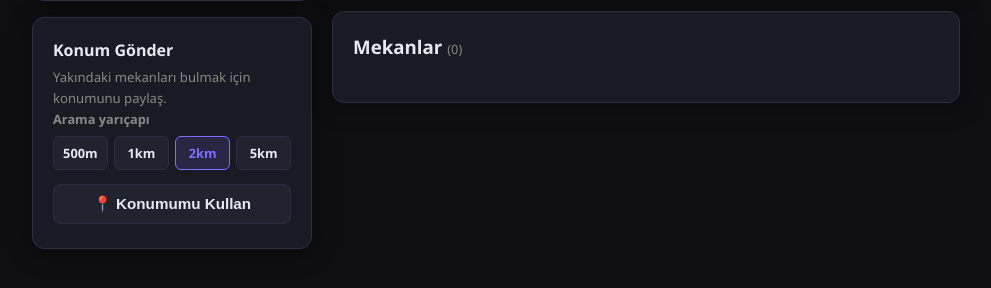
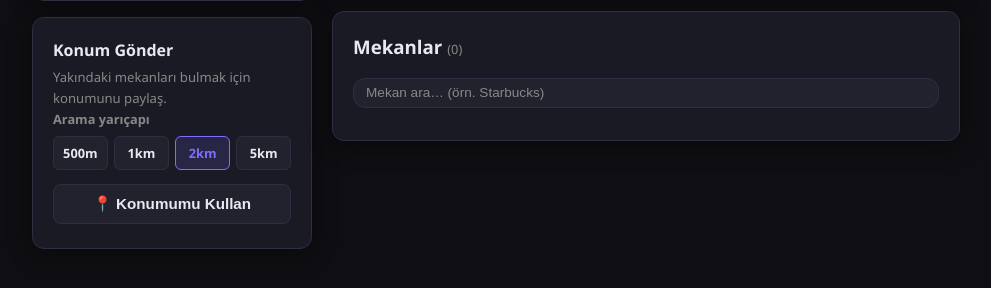
Before and after one commit to ExaelXage/farketmez, a Flask app: template templates/room.html in a window 1280 px wide. Shown: the part 462-750 px from the top of the page, without its empty margins (144-1135 px from the left). Run offline with Flask 3, Linux system fonts and the light colour scheme; the template is opened without the code that fills it, so the values that code supplies are empty; some libraries are stand-ins or nearby versions.

Commit message:
Add real-time place search box to room screen
Typing in the search box instantly filters place cards and map markers
by name (case-insensitive, partial match). Works in combination with
the existing category filter chips. Search resets when new places load.

Co-Authored-By: Claude Sonnet 4.6 <noreply@anthropic.com>

```diff
--- a/static/css/style.css
+++ b/static/css/style.css
@@ -365,6 +365,23 @@ input[type="text"]:focus { outline: none; border-color: var(--accent); }
 .votes-remaining--low   { background: rgba(245,166,35,.15); color: var(--warning); }
 .votes-remaining--empty { background: rgba(255,79,79,.15);  color: var(--danger); }
 
+/* Mekan arama kutusu */
+.place-search-box { margin-bottom: .5rem; }
+.place-search-box input {
+  width: 100%;
+  box-sizing: border-box;
+  background: var(--surface2);
+  border: 1px solid var(--border);
+  border-radius: var(--radius);
+  color: var(--text);
+  padding: .4rem .75rem;
+  font-size: .85rem;
+  outline: none;
+  transition: border-color .15s;
+}
+.place-search-box input:focus { border-color: var(--accent); }
+.place-search-box input::placeholder { color: var(--text-muted); }
+
 /* Alt kategori filtre chips */
 .filter-bar {
   display: flex;
--- a/static/js/app.js
+++ b/static/js/app.js
@@ -8,6 +8,7 @@ let   _votesUsed    = typeof VOTES_USED    !== "undefined" ? VOTES_USED    : 0;
 const _maxVotes     = typeof MAX_VOTES     !== "undefined" ? MAX_VOTES     : 3;
 const _roomCategory = typeof ROOM_CATEGORY !== "undefined" ? ROOM_CATEGORY : "food";
 let   _activeFilter = "all";   // aktif alt kategori filtresi
+let   _searchQuery  = "";      // mekan arama kutusu
 
 // Alt kategori filtre tanımları
 const _FILTERS = {
@@ -204,6 +205,10 @@ function renderPlaces(places) {
   if (header) header.style.display = "";
 
   places.forEach(p => { _placeData[p.id] = p; });
+
+  // Arama kutusunu sıfırla
+  const searchInput = document.getElementById("place-search");
+  if (searchInput) { searchInput.value = ""; _searchQuery = ""; }
 
   // Stagger entrance animation delay
   const html = places.map((p, i) => {
@@ -444,6 +449,11 @@ function filterPlaces(filterKey) {
   _applyCurrentFilter();
 }
 
+function searchPlaces(query) {
+  _searchQuery = query.toLowerCase().trim();
+  _applyCurrentFilter();
+}
+
 function _applyCurrentFilter() {
   const filters  = _FILTERS[_roomCategory] ?? _FILTERS.food;
   const filter   = filters.find(f => f.key === _activeFilter);
@@ -452,8 +462,11 @@ function _applyCurrentFilter() {
 
   let visible = 0;
   document.querySelectorAll(".place-card").forEach(card => {
-    const cat = card.dataset.category ?? "";
-    const show = allowAll || allowed.has(cat);
+    const cat  = card.dataset.category ?? "";
+    const name = (card.querySelector(".place-name-link")?.textContent ?? "").toLowerCase();
+    const matchesFilter = allowAll || allowed.has(cat);
+    const matchesSearch = !_searchQuery || name.includes(_searchQuery);
+    const show = matchesFilter && matchesSearch;
     card.style.display = show ? "" : "none";
     if (show) visible++;
 
--- a/templates/room.html
+++ b/templates/room.html
@@ -133,6 +133,12 @@
           </div>
         </div>
         <div id="filter-bar" class="filter-bar"></div>
+        <div class="place-search-box">
+          <input type="text" id="place-search"
+                 placeholder="Mekan ara… (örn. Starbucks)"
+                 oninput="searchPlaces(this.value)"
+                 autocomplete="off" />
+        </div>
       </div>
 
       <!-- Bekleme boş hali -->
```
